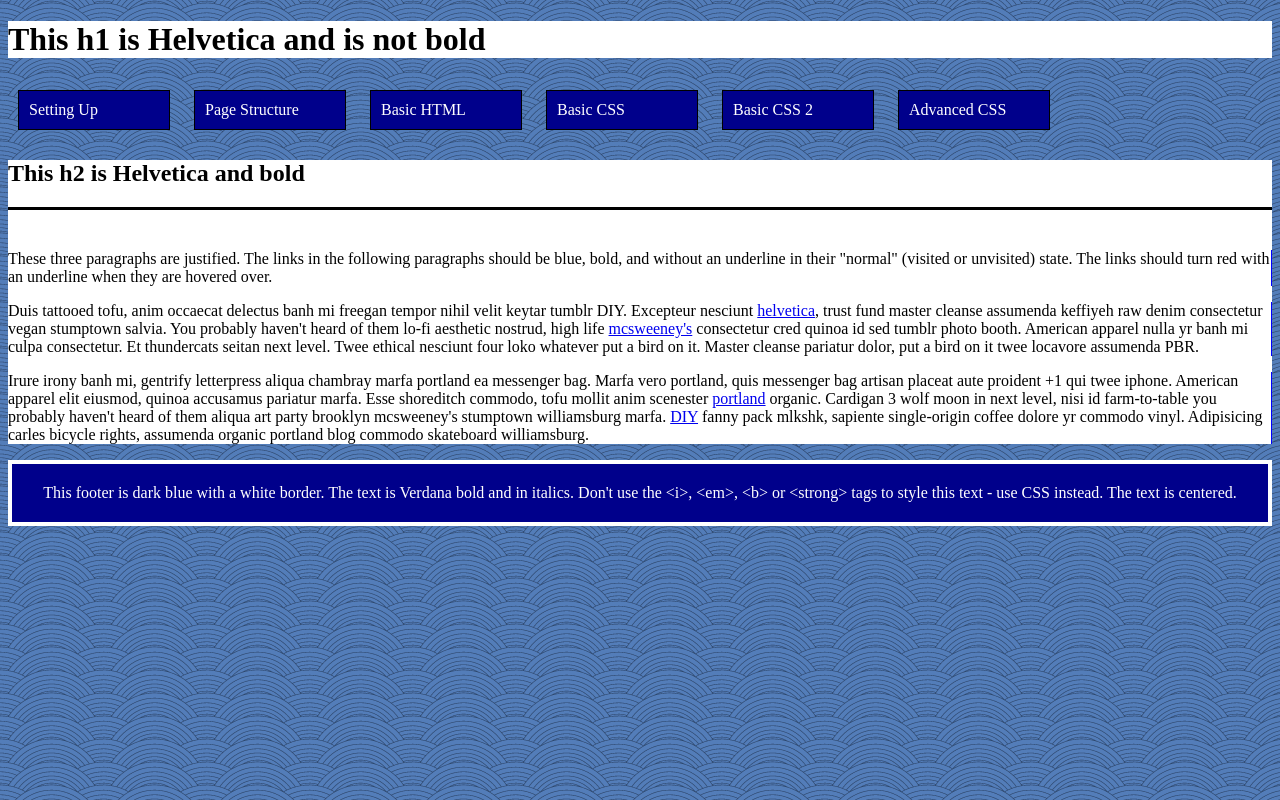
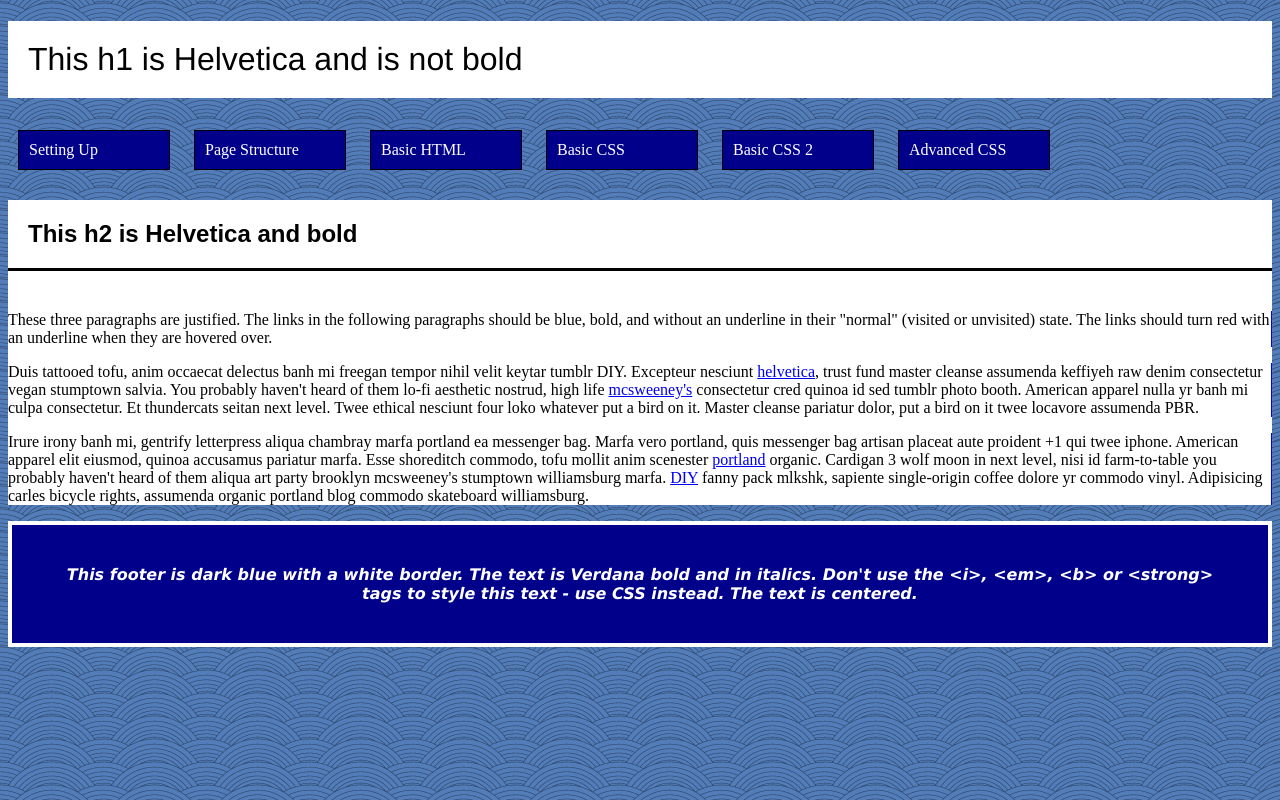
Before and after one commit to SebastianGain/CTK301, a plain HTML site: page assignment5.html in a window 1280 px wide. Drawn offline with Linux system fonts and the light colour scheme; files that its build step writes are made by us from their sources; files whose address does not match are found by name.

Commit message:
Add files via upload

```diff
--- a/assignment5/stylesheet1.css
+++ b/assignment5/stylesheet1.css
@@ -38,7 +38,9 @@ main{
 
 .bordertop {
    background-color: white;
-
+   padding: 20px;
+font-family: Helvetica;
+font-weight: 400;
 }
 
 .borderbottom {
@@ -46,11 +48,14 @@ main{
     padding-bottom: 20px;
     margin-bottom: 40px;
     background-color: white;
+    padding: 20px;
+   font-family: Arial, Helvetica, sans-serif;
 }
 
 .borderright {
     border-right: 1px solid #0000ff;
     background-color: white;
+
   }
 
   .borderleft {
@@ -65,8 +70,11 @@ main{
     border-left: 4px solid white;
     background-color: darkblue;
     color: white;
-  padding: 20px;
+  padding: 40px;
     text-align: center;
+    font-family: Verdana, Geneva, Tahoma, sans-serif;
+    font-style: italic;
+    font-weight: 600;
   }
 
   .blockimg{
```
